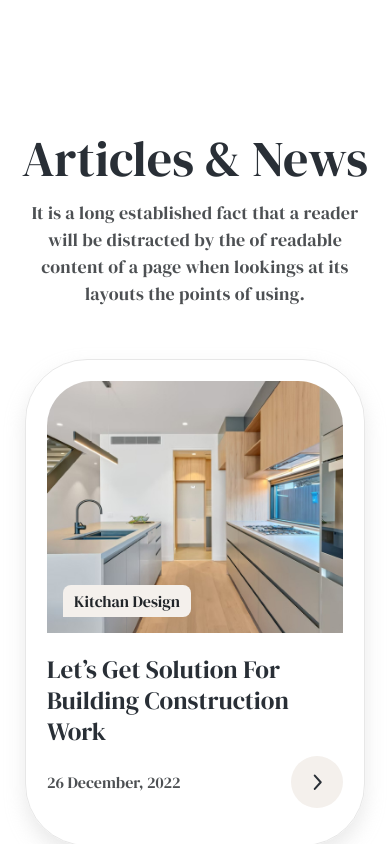
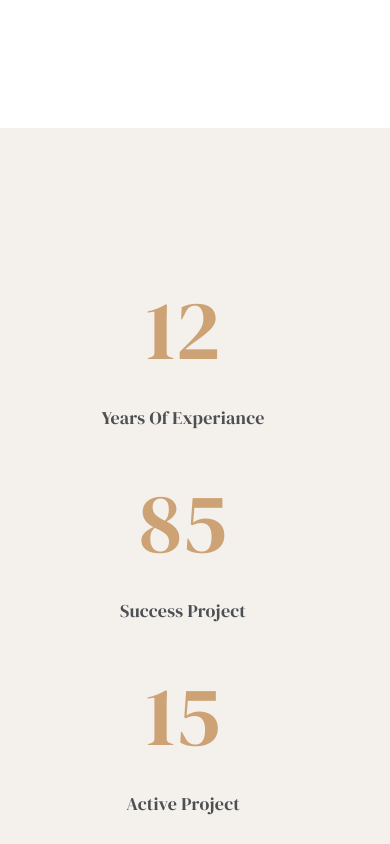
Before and after one commit to nick20name17/Interno, a plain HTML site: page index.html in a window 390 px wide. Shown: the part 860-1704 px from the top of the page. Drawn offline with nearby package versions, Linux system fonts and the light colour scheme; files that its build step writes are made by us from their sources.

Commit message:
add responsivness for advantage section at home page

```diff
--- a/index.html
+++ b/index.html
@@ -85,9 +85,9 @@
           </div>
         </div>
       </section>
-      <!--
+
       <section class="section advantages">
-        <div class="container container_sm container_flex">
+        <div class="container container_sm advantages__container">
           <div class="advatage">
             <h3 class="text_xxl text_main">12</h3>
             <p class="text">Years Of Experiance</p>
@@ -105,7 +105,7 @@
             <p class="text">Happy Customers</p>
           </div>
         </div>
-      </section> -->
+      </section>
 
       <section class="section articles">
         <div class="container">
--- a/styles/components/_text.scss
+++ b/styles/components/_text.scss
@@ -3,8 +3,12 @@
 }
 
 .second-heading {
-  @include text(var(--font-h2), var(--dark-clr), 125%);
+  // @include text(var(--font-h2), var(--dark-clr), 125%);
+  font-size: clamp(30px, 5vw, var(--font-h2));
+  color: var(--dark-clr);
+  line-height: 125%;
 }
+
 .third-heading {
   @include text(var(--font-h3), var(--dark-clr), 125%);
 }
--- a/styles/sections/home/_advantage.scss
+++ b/styles/sections/home/_advantage.scss
@@ -1,7 +1,13 @@
 .advantages {
-  height: 457px;
+  min-height: 457px;
   padding: 150px 0;
   background-color: var(--light-clr);
+
+  &__container {
+    display: grid;
+    grid-template-columns: repeat(auto-fit, minmax(200px, 1fr));
+    gap: 24px;
+  }
 
   .advatage {
     @include flex-column;
@@ -9,8 +15,18 @@
     row-gap: 16px;
 
     &:not(:last-child) {
-      padding-right: 64px;
+      padding-right: 24px;
       border-right: var(--border-main);
     }
   }
 }
+
+@include respond(medium) {
+  .advantages {
+    .advatage {
+      &:not(:last-child) {
+        border-right: none;
+      }
+    }
+  }
+}
```
